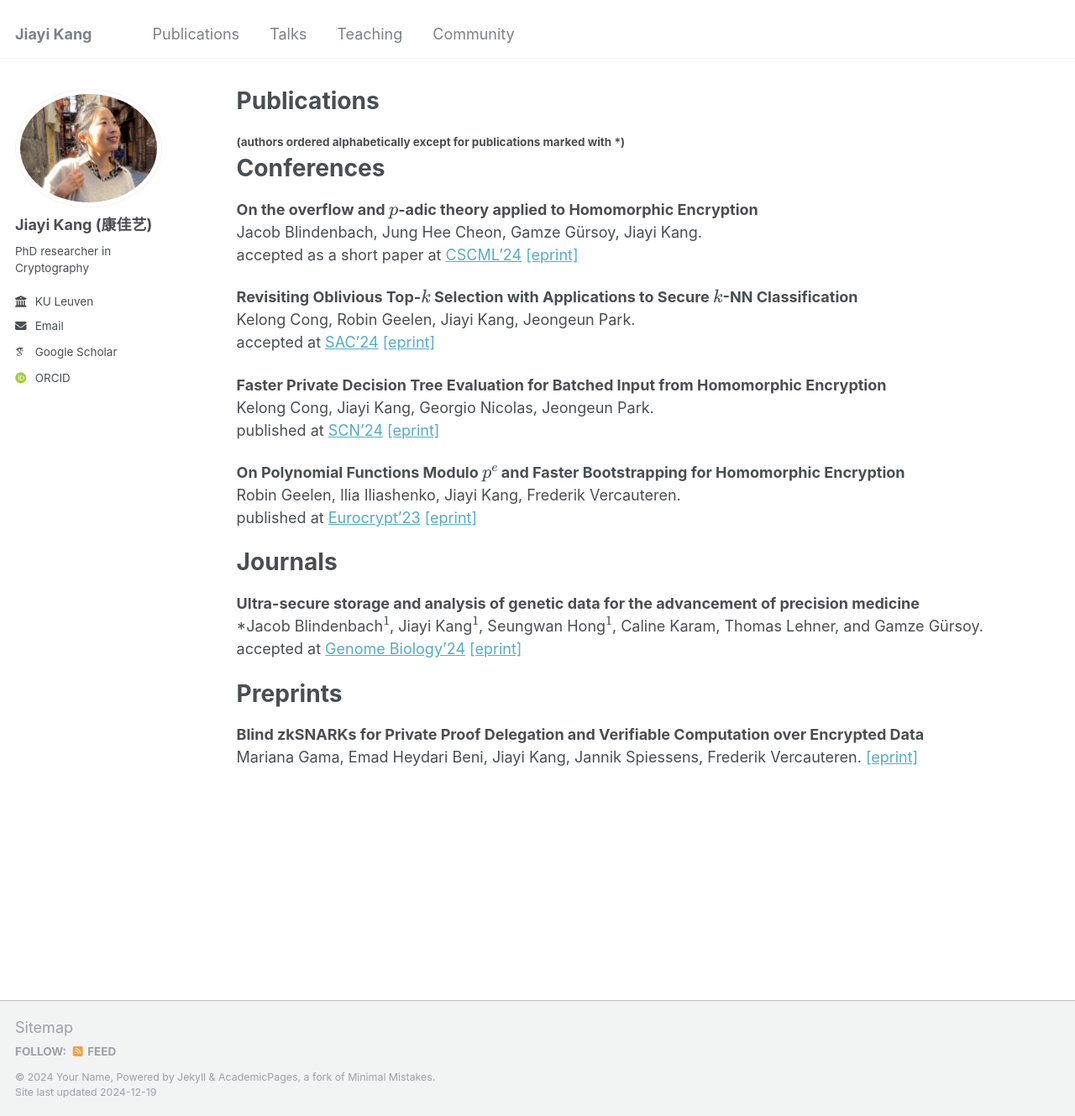
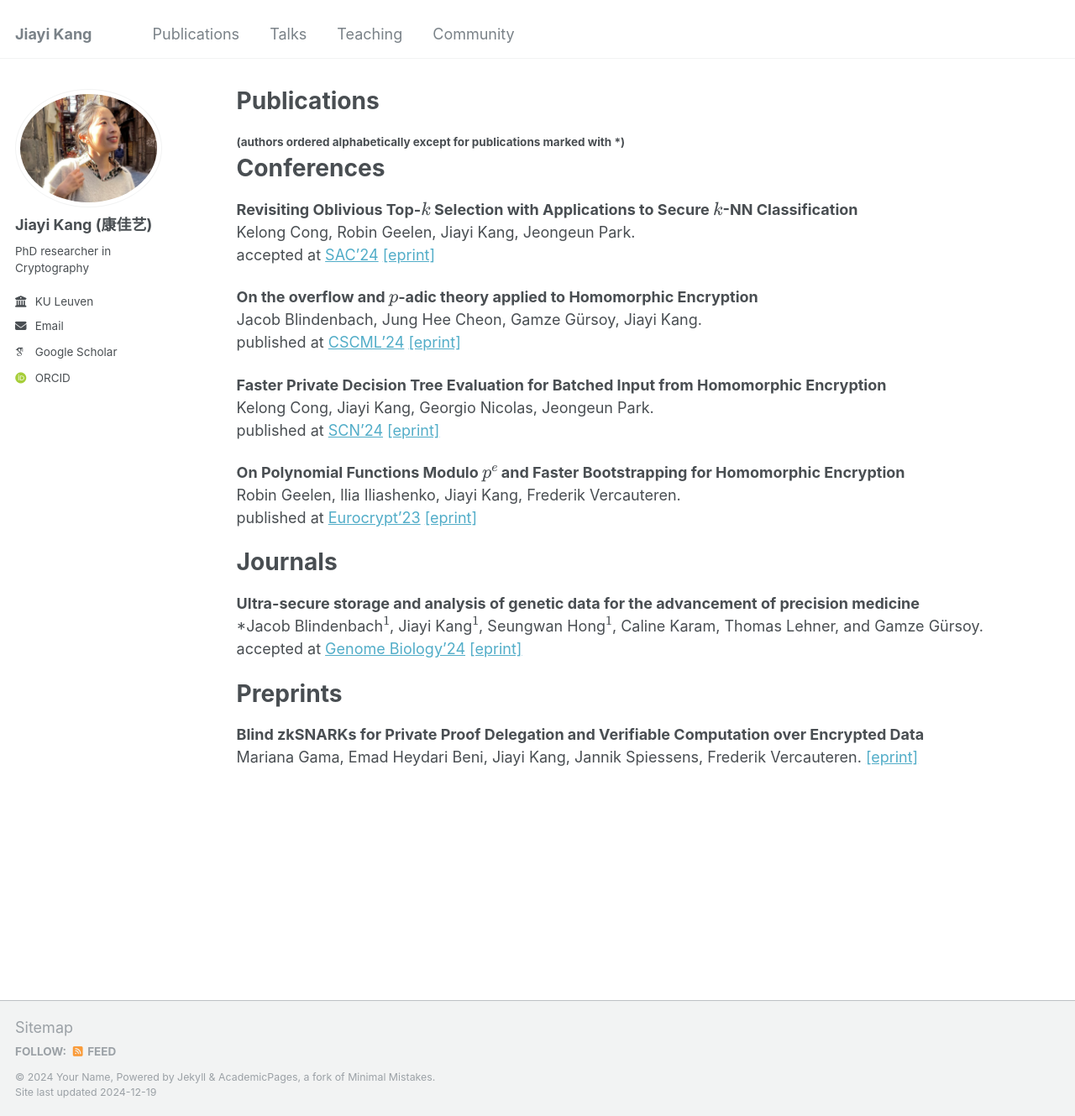
Before and after one commit to jiayikang2/jiayikang2.github.io, a Jekyll site: the page built from _pages/publications.md, in a window 1280 px wide and 1329 px high. Shown: the whole window at 84% size. Built offline with Jekyll 4.4.1, drawn with Linux system fonts in a browser that asks for light colours; some web fonts are replaced.

```diff
--- a/_pages/publications.md
+++ b/_pages/publications.md
@@ -8,13 +8,14 @@ author_profile: true
 
 Conferences
 ======
-**On the overflow and \\(p\\)-adic theory applied to Homomorphic Encryption**
-Jacob Blindenbach, Jung Hee Cheon, Gamze Gürsoy, Jiayi Kang.
-accepted as a short paper at [CSCML'24](https://www.cscml.org/) [[eprint]](https://eprint.iacr.org/2024/1353)
 
 **Revisiting Oblivious Top-\\(k\\) Selection with Applications to Secure \\(k\\)-NN Classification**
 Kelong Cong, Robin Geelen, Jiayi Kang, Jeongeun Park.
 accepted at [SAC'24](https://sacworkshop.org/SAC24/) [[eprint]](https://eprint.iacr.org/2023/852)
+
+**On the overflow and \\(p\\)-adic theory applied to Homomorphic Encryption**
+Jacob Blindenbach, Jung Hee Cheon, Gamze Gürsoy, Jiayi Kang.
+published at [CSCML'24](https://www.cscml.org/) [[eprint]](https://eprint.iacr.org/2024/1353)
 
 **Faster Private Decision Tree Evaluation for Batched Input from Homomorphic Encryption**
 Kelong Cong, Jiayi Kang, Georgio Nicolas, Jeongeun Park.
```
Also changed, not shown: _pages/about.md (+2 -0 lines), _pages/talks.md (+3 -0 lines), 2 other files.
